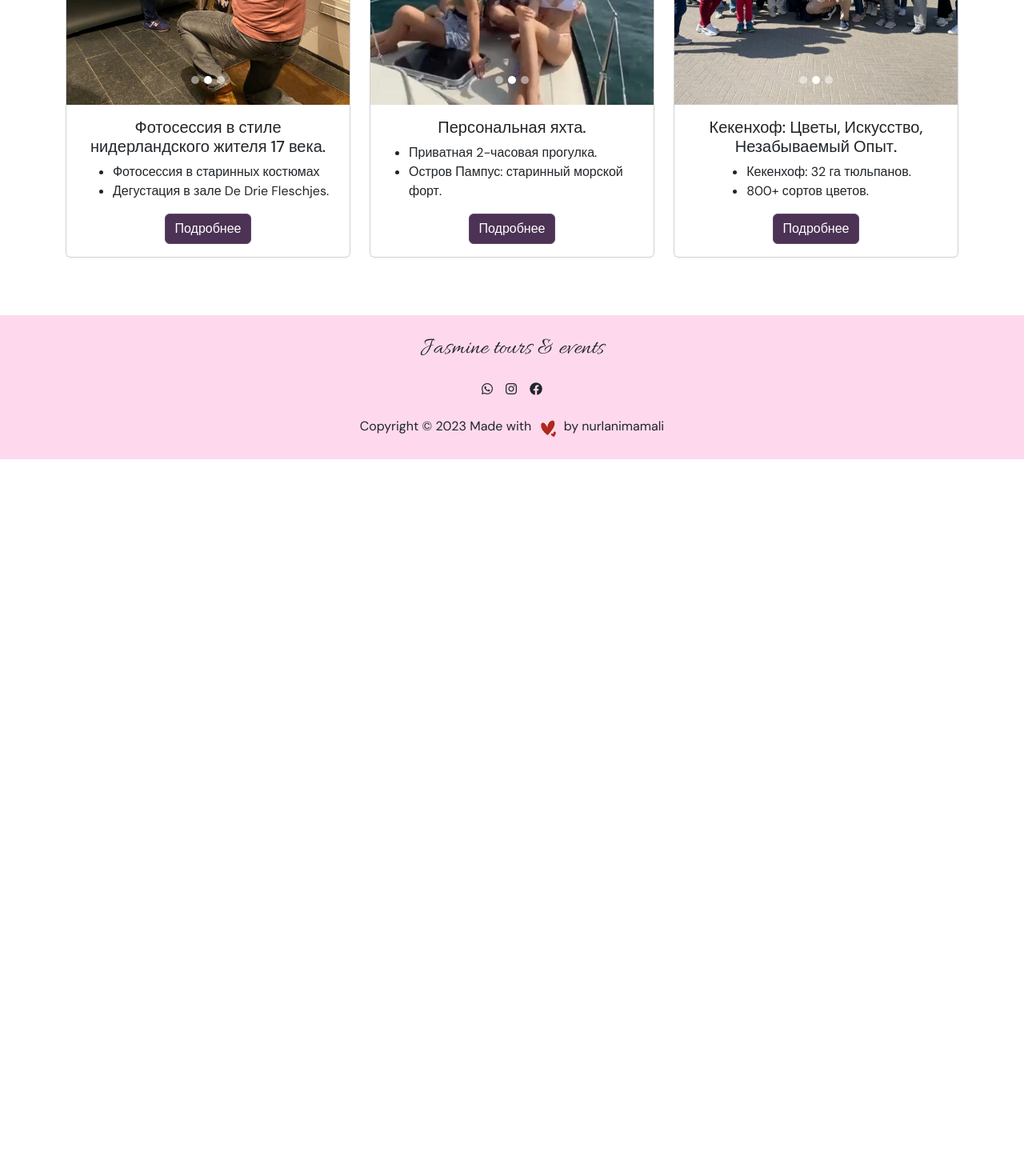
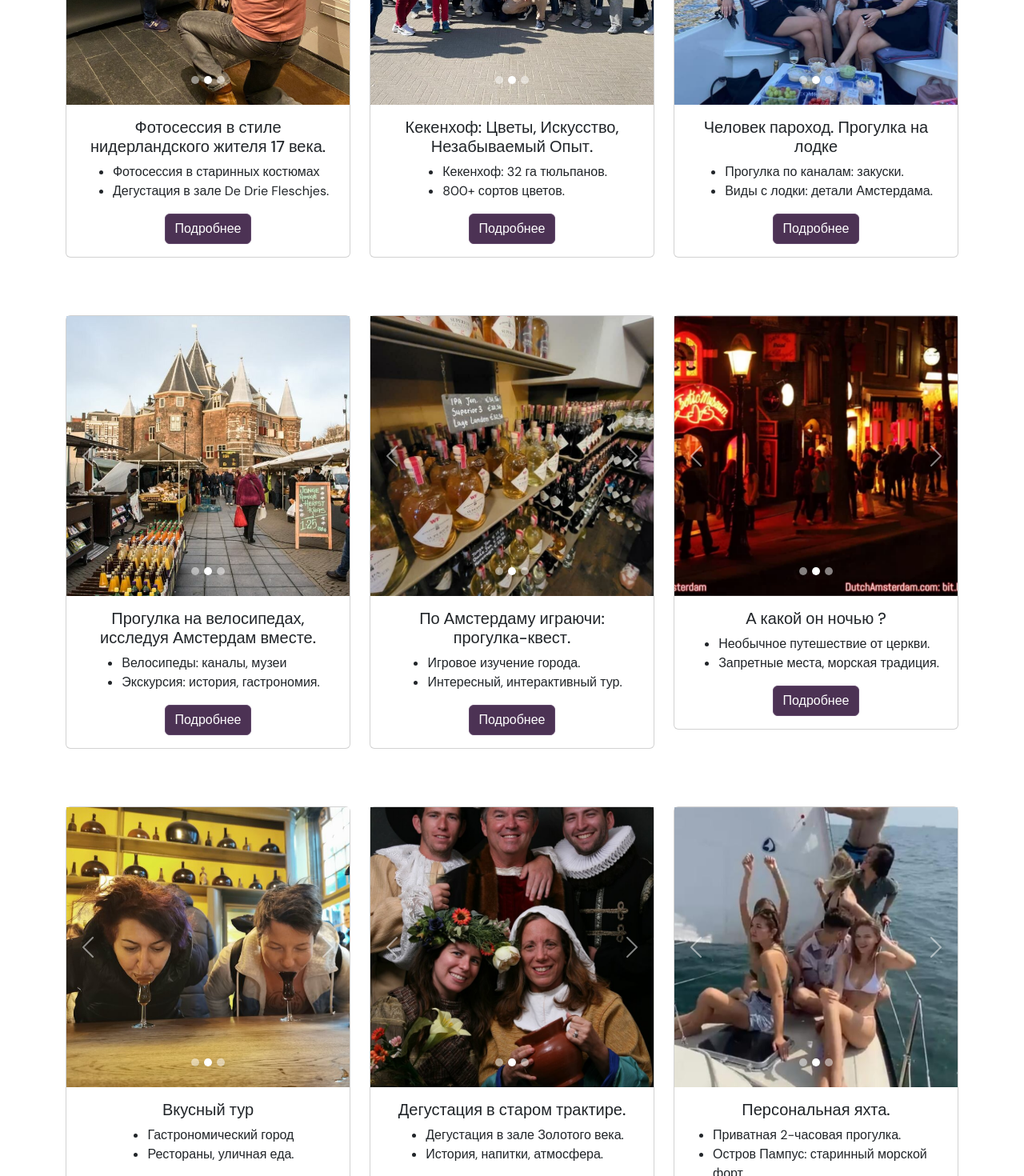
Before and after one commit to anisa07/jasmine-tours, a React (Create React App) app: page /excursions in a window 1280 px wide. Shown: the part 1300-2770 px from the top of the page at 80% size. Before the commit the page ends 1874 px from the top, so only its background shows below. Built offline with nearby package versions, Linux system fonts and the light colour scheme.

Commit message:
tours data

```diff
--- a/src/components/CardsData.js
+++ b/src/components/CardsData.js
@@ -16,6 +16,24 @@ import boat3 from "../assets/boat3.jpg";
 import flower1 from "../assets/flower1.jpg";
 import flower2 from "../assets/flower2.jpg";
 import flower3 from "../assets/flower3.jpg";
+import canalboat1 from "../assets/canalboat1.jpg";
+import canalboat2 from "../assets/canalboat2.jpg";
+import canalboat3 from "../assets/canalboat3.jpg";
+import bike1 from "../assets/bike1.jpg";
+import bike2 from "../assets/bike2.jpg";
+import bike3 from "../assets/tour2.jpeg";
+import quest1 from "../assets/quest1.jpeg";
+import quest2 from "../assets/quest2.jpg";
+import quest3 from "../assets/quest3.jpg";
+import nightamsterdam1 from "../assets/nightamsterdam1.jpg";
+import nightamsterdam2 from "../assets/nightamsterdam2.jpg";
+import nightamsterdam3 from "../assets/nightamsterdam3.jpeg";
+import tasty1 from "../assets/tasty1.jpg";
+import tasty2 from "../assets/tasty2.jpg";
+import tasty3 from "../assets/tasty3.jpg";
+import tasting1 from "../assets/tasting.jpg";
+import tasting2 from "../assets/tasting1.jpg";
+import tasting3 from "../assets/tasting2.jpg";
 
 const cardData = [
   {
@@ -45,7 +63,7 @@ const cardData = [
   {
     title: "Уникальная деревня мельниц",
     text: [
-      " Уникальная деревня: Пряничные домики, сырная ферма, музей обуви.",
+      " Уникальная деревня: Занзе Сханс, сырная ферма, музей обуви.",
       " Прекрасные Мельницы: Уникальные у вдоль реки Заан.",
     ],
     images: [mill1, mill2, mill3],
@@ -70,6 +88,72 @@ const cardData = [
 
 Индивидуальная экскурсия для 1–6 человек, длительностью 3 часа, пешком.`,
   },
+
+  {
+    title: "Кекенхоф: Цветы, Искусство, Незабываемый Опыт.",
+    text: [" Кекенхоф: 32 га тюльпанов.", " 800+ сортов цветов."],
+    images: [flower1, flower2, flower3],
+    additionalInfo: `Кекенхоф, известный как самый красивый весенний парк, удивляет 32 гектарами тюльпанов и цветов. Парк проложен 15-километровой пешеходной дорожкой, ведущей к водоемам, фонтанам и скульптурам. С 800+ сортами цветов, дети наслаждаются игровой площадкой Miffy и веселой охотой за сокровищами.
+
+Расположенный в сердце Болленстрика, Кекенхоф предлагает виды на поля с тюльпанами, нарциссами и гиацинтами. Парк украшен арт-объектами художников и создан оригинальным дизайном отцом и сыном Зохером в 1865 году.
+
+Туры для 1-6 человек с минивеном, длительностью 5 часов (с дорогой), вход не включен в стоимость. Предлагается ценовая политика без машины.`,
+  },
+  {
+    title: "Человек пароход. Прогулка на лодке",
+    text: [
+      " Прогулка по каналам: закуски.",
+      " Виды с лодки: детали Амстердама.",
+    ],
+    images: [canalboat1, canalboat2, canalboat3],
+    additionalInfo: `Если у вас особенное событие, то прогулка по каналам Амстердама — это непревзойденный опыт, фантастический взгляд на город с воды. На борт можно взять закуски и напитки, а также по желанию тематически оформить лодку. Открытая лодка позволяет увидеть самые мелкие детали окружения, водные полицейские и правила движения будут подробно объяснены. А самые маленькие смогут даже попробовать управлять лодкой.`,
+  },
+  {
+    title: "Прогулка на велосипедах, исследуя Амстердам вместе.",
+    text: [" Велосипеды: каналы, музеи", " Экскурсия: история, гастрономия."],
+    images: [bike1, bike2, bike3],
+    additionalInfo: `Присоединяйтесь ко мне на велотуре по Амстердаму! Начнем на Центральном вокзале, проедем вдоль каналов к красивым мостам и панорамным видам. Посетим крупнейший научный музей, увидим корабль 18 века и погрузимся в средневековые истории на площади.
+
+Посетим самый большой блошиный рынок в Нидерландах с сокровищами от античности до наших дней. Проедем мимо цветочного рынка, заглянем на Площадь Рембрандта, узнаем о знаменитой бронзовой инсталляции 'Ночной дозор'.
+
+Проехав через центр города, увидим Площадь Дам с иконичным дворцом на 14 000 сваях и старейшей церковью с великим органом.
+
+Маршрут пройдет мимо монастыря, где я поделюсь удивительными фактами о религиозном движении. Тур завершится на Центральном вокзале, где можно вернуть велосипед. По желанию можно пригласить фотографа для запечатления этого приключения!`,
+  },
+  {
+    title: "По Амстердаму играючи: прогулка-квест.",
+    text: [" Игровое изучение города.", " Интересный, интерактивный тур."],
+    images: [quest1, quest2, quest3],
+    additionalInfo: `Давайте исследуем город через квесты! Вместе откроем уникальные места и исторические достопримечательности. Я придумаю загадки и буду вести вас сквозь каждое задание.
+
+Вас ждут задания: переплыть реку, мгновенно забежать на фильм без просмотра, найти здание на 8000 сваях, стоять возле плачущей башни, отыскать дома по табличкам, взглянуть на сгоревший дом, попробовать сыр с лавандой, увидеть красный огонёк в окне и без страха прогуляться по кладбищу.
+
+Всего за 3 часа вы узнаете и запомните город лучше, чем за целый день утомительных рассказов. И помните, самый энергичный участник получит нидерландский приз! Если участников будет меньше 6, заменим игру обзорной экскурсией — так веселее. Подробности об альтернативной прогулке можно обсудить позже.`,
+  },
+  {
+    title: "А какой он ночью ?",
+    text: [
+      " Необычное путешествие от церкви.",
+      " Запретные места, морская традиция.",
+    ],
+    images: [nightamsterdam1, nightamsterdam2, nightamsterdam3],
+    additionalInfo: `Приглашаю в увлекательное путешествие! Начнем от церкви, но маршрут будет необычным. Мы заглянем в места, где обычно не разрешают заходить. Одна из задач — выпить, как моряки делали это традиционно. Позже узнаем, в чем разница между разными магазинами. Будем находиться в местах, где традиционно курят трубку мира. А затем нас ждут странные шоу и красные окна. А завершим мы это удивительное приключение в баре старого моряка. Там нас ждет кружка пива и история о том, зачем морякам были нужны вшивые обезьянки.`,
+  },
+  {
+    title: "Вкусный тур",
+    text: [" Гастрономический город", " Рестораны, уличная еда."],
+    images: [tasty1, tasty2, tasty3],
+    additionalInfo: `В нашем городе куда ни посмотри — всюду палатки и магазинчики со всевозможной снедью, атмосферные кафе и видовые рестораны. Вот янтарные круги сыра лежат аккуратной стопкой, прямо как в домике Бильбо Беггинса. Вот пыхтит над увесистыми стейками матёрый повар. Здесь селедочку продают с маринованными огурчиками. А там — ароматные блины с разными начинками и традиционные карамельные вафли. Амстердам — это не только красиво, но и вкусно! И на прогулке я вам это с радостью докажу!`,
+  },
+  {
+    title: "Дегустация в старом трактире.",
+    text: [
+      " Дегустация в зале Золотого века.",
+      " История, напитки, атмосфера.",
+    ],
+    images: [tasting1, tasting2, tasting3],
+    additionalInfo: `После фотосессии вы отправитесь в дегустационный зал De Drie Fleschjes, который восходит к Золотому веку. Этот зал существует уже 365 лет, и его интерьер почти не изменился. Здесь вы найдете классический шарман и коллекцию бутылок мэра. Вы сможете попробовать 3 напитка, такие как 'Экскурсия по церкви' или 'Саскии' (жены Рембрандта). Я также расскажу вам о истории и напитках того времени.`,
+  },
   {
     title: "Персональная яхта.",
     text: [
@@ -83,16 +167,6 @@ const cardData = [
 
 Волонтёры устраивают квесты на пиратскую тему, привлекая более 40 тысяч искателей приключений ежегодно. Однако, большая часть боевой артиллерии была убрана с острова по королевскому приказу.`,
   },
-  {
-    title: "Кекенхоф: Цветы, Искусство, Незабываемый Опыт.",
-    text: [" Кекенхоф: 32 га тюльпанов.", " 800+ сортов цветов."],
-    images: [flower1, flower2, flower3],
-    additionalInfo: `Кекенхоф, известный как самый красивый весенний парк, удивляет 32 гектарами тюльпанов и цветов. Парк проложен 15-километровой пешеходной дорожкой, ведущей к водоемам, фонтанам и скульптурам. С 800+ сортами цветов, дети наслаждаются игровой площадкой Miffy и веселой охотой за сокровищами.
-
-Расположенный в сердце Болленстрика, Кекенхоф предлагает виды на поля с тюльпанами, нарциссами и гиацинтами. Парк украшен арт-объектами художников и создан оригинальным дизайном отцом и сыном Зохером в 1865 году.
-
-Туры для 1-6 человек с минивеном, длительностью 5 часов (с дорогой), вход не включен в стоимость. Предлагается ценовая политика без машины.`,
-  },
 ];
 
 export default cardData;
```
